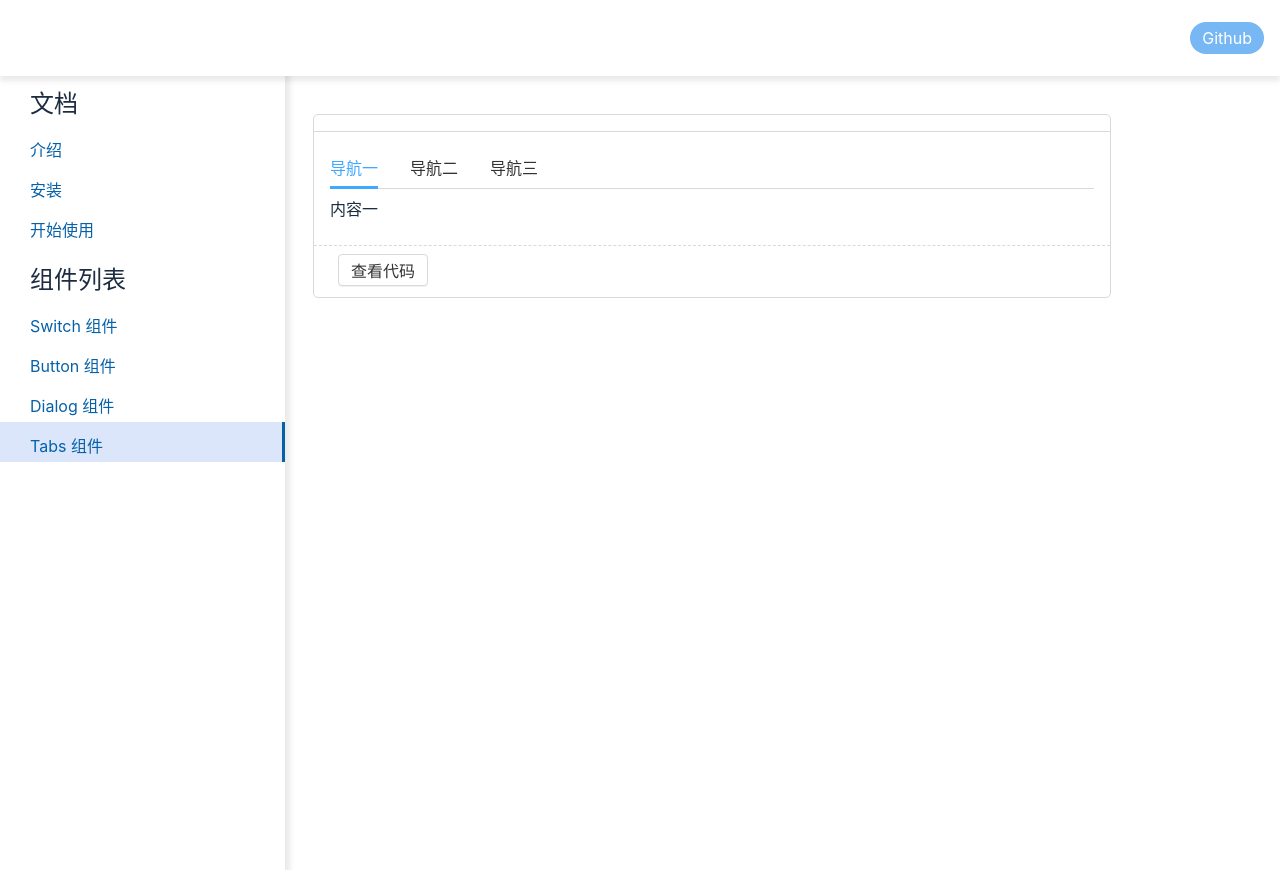
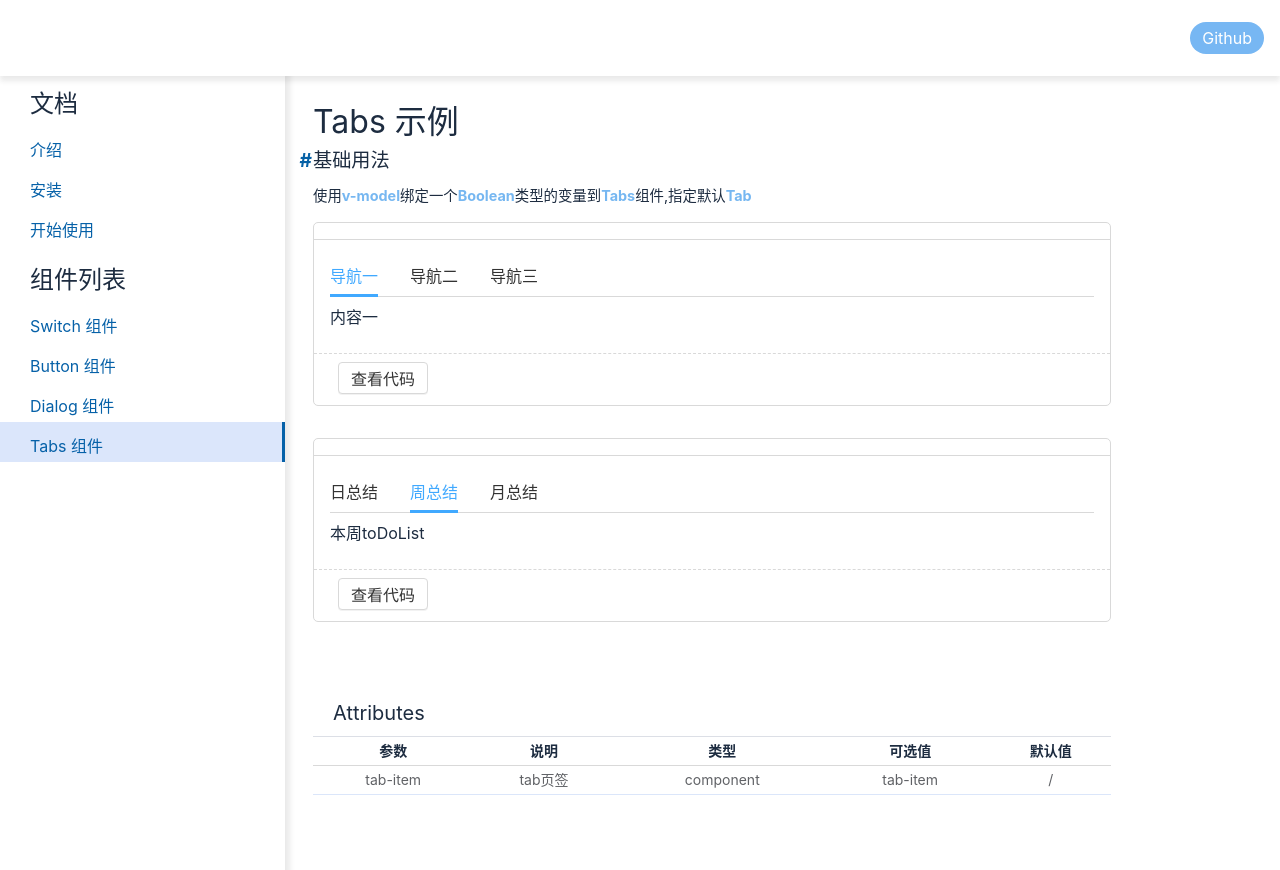
Before and after one commit to KoraSun/KWheels, a Vue app: page /#/doc/tabs in a window 1280 px wide. Built offline with nearby package versions, Linux system fonts and the light colour scheme.

Commit message:
增加描述

```diff
--- a/src/components/Attr.vue
+++ b/src/components/Attr.vue
@@ -3,12 +3,12 @@
         <h2>Attributes</h2>
         <table class="attr-table">
             <thead>
-                <tr class="actions">
+                <tr class="title">
                     <th v-for="column in columns" :key="column.title">{{column.title}}</th>
                 </tr>
             </thead>
             <tbody>
-                <tr v-for="item in data" :key="item">
+                <tr v-for="item in data" :key="item" class="content">
                     <td v-for="value in item" :key="value.params"
                      class="ko-attr-title td"
                     > {{value}}</td>
@@ -34,7 +34,7 @@
 
 <style lang="scss" scoped>
 .ko-attr {
-    border:1px solid #d9d9d9;
+
     margin: 68px 0 32px;
     max-width: 85%;
     border-radius: 5px;
@@ -51,9 +51,15 @@
     font-size: 14px;
     margin-bottom: 45px;
     line-height: 2em;
-    .actions{
+    .title{
         padding: 8px 16px;
         border-bottom: 1px solid #d9d9d9;
+
+    }
+
+    .content{
+        border-bottom: 1px solid #dbe6fa;
+
     }
     .ko-attr-title {
         text-align: center;
--- a/src/components/ButtonDemo.vue
+++ b/src/components/ButtonDemo.vue
@@ -1,11 +1,47 @@
 <template>
     <div>
+    <h1 class="first-title">Button 示例</h1>
+    <section class="second-title">
+      <h2>基础用法</h2>
+      <p>
+        使用<span>theme</span>属性改变<span>Button</span>组件的基础样式，以此适应<span>Button</span>组件的在不同情景下的使用
+      </p>
+    </section>
       <Demo :component="ButtonTheme" />
+
+    <section class="second-title">
+      <h2>支持Size</h2>
+      <p>
+        使用<span>Size</span>属性改变<span>Button</span>组件的大小，以此满足<span>Button</span>组件的在不同页面下的使用
+      </p>
+    </section>
       <Demo :component="ButtonSize" />
+
+    <section class="second-title">
+      <h2>支持Level</h2>
+      <p>
+        使用<span>Level</span>属性改变<span>Button</span>组件的颜色，以此凸显<span>Button</span>组件的不同优先级
+      </p>
+    </section>
       <Demo :component="ButtonLevel"/>
+
+     <section class="second-title">
+      <h2>支持Disabled</h2>
+      <p>
+        使用<span>disabled</span>属性<span>禁用Button</span>组件的点击事件，适用于<span>Button</span>组件的不被允许点击的情景
+      </p>
+    </section>
       <Demo :component="ButtonDisabled"/>
+
+    <section class="second-title">
+      <h2>支持Loading</h2>
+      <p>
+        使用<span>loading</span>属性显示<span>Button</span>组件正在<span>加载中</span>
+      </p>
+    </section>
       <Demo :component="ButtonLoading"/>
     </div>
+       <Attr :columns="columns" :data="data"/>
 </template>
 
 <script lang ="ts">
@@ -16,15 +52,58 @@ import ButtonSize from './Buttons/ButtonSize.vue'
 import ButtonLevel from './Buttons/ButtonLevel.vue'
 import ButtonDisabled from './Buttons/ButtonDisabled.vue'
 import ButtonLoading from './Buttons/ButtonLoading.vue'
+import Attr from './Attr.vue'
+import {columns} from '../lib/data'
+import {ref} from 'vue'
+
     export default {
-        components:{Demo,Button},
+        components:{Demo,Button,Attr},
         setup(){
+             const data = ref([
+                {
+                    params: 'theme',
+                    desc: '按钮颜色',
+                    type: 'string',
+                    select: 'primary / info / link',
+                    default: 'default',
+                },
+                {
+                    params: 'size',
+                    desc: '尺寸大小',
+                    type: 'string',
+                    select: 'small / normal / large',
+                    default: 'normal',
+                },
+                 {
+                    params: 'level',
+                    desc: '优先级',
+                    type: 'string',
+                    select: 'warning/primary/danger',
+                    default: 'primary',
+                },
+                 {
+                    params: 'disabled',
+                    desc: '是否禁止点击',
+                    type: 'boolean',
+                    select: 'false / true',
+                    default: 'false',
+                },
+                {
+                    params: 'loading',
+                    desc: '是否加载',
+                    type: 'boolean',
+                    select: 'false / true',
+                    default: 'false',
+                }
+                ]);
             return{
                 ButtonTheme,
                 ButtonSize,
                 ButtonLevel,
                 ButtonDisabled,
-                ButtonLoading
+                ButtonLoading,
+                columns,
+                data
             }
 
         },
--- a/src/components/DialogDemo.vue
+++ b/src/components/DialogDemo.vue
@@ -1,8 +1,38 @@
 <template>
-     <Demo :component="DialogNormal"/>
-     <Demo :component="DialogOverlay" />
-     <Demo :component="DialogInfo"/>
-     <Demo :component="DialogOneStep" />
+        <h1 class="first-title">Dialog 示例</h1>
+
+        <section class="second-title">
+        <h2>基础用法</h2>
+        <p>
+        使用<span>v-model</span>绑定一个<span>Boolean</span>类型的变量到<span>Dialog</span>组件，确定和取消按钮都支持<span>事件传递</span>，标题和内容支持父组件<span>自定义</span>
+        </p>
+        </section>
+        <Demo :component="DialogNormal"/>
+
+        <section class="second-title">
+        <h2>支持 closeOnClickOverlay</h2>
+        <p>
+        在<span>Dialog</span>组件中添加<span>closeOnClickOverlay</span>属性，以此来决定是否通过<span>点击遮罩层</span>关闭<span>Dialog</span>组件
+        </p>
+        </section>
+        <Demo :component="DialogOverlay" />
+
+        <section class="second-title">
+        <h2>信息确认类型</h2>
+        <p>
+         只保留<span>Dialog</span>组件的确认按钮，支持<span>传递事件</span>，适用于需要确认某些用户数据的场景
+
+        </p>
+        </section>
+        <Demo :component="DialogInfo"/>
+
+        <section class="second-title">
+        <h2>利用TS打开 Dialog</h2>
+        <p>引入<span>openDialog</span>模块创建一个<span>Dialog</span>组件</p>
+        </section>
+        <Demo :component="DialogOneStep" />
+
+        <Attr :columns="columns" :data="data"/>
 </template>
 
 <script lang="ts">
@@ -13,14 +43,50 @@ import DialogInfo from './Dialogs/DialogInfo.vue'
 import DialogNormal from './Dialogs/DialogNormal.vue'
 import DialogOverlay from './Dialogs/DialogOverlay.vue'
 import DialogOneStep from './Dialogs/DialogOneStep.vue'
+import Attr from './Attr.vue'
+import {columns} from '../lib/data'
+import {ref} from 'vue'
 export default {
-        components:{Dialog,Button,Demo},
+        components:{Dialog,Button,Demo,Attr},
         setup(){
+          const data= ref([
+                {
+                  params:'visible',
+                  desc:'是否展示',
+                  type:'boolean',
+                  select:'true/false',
+                  default:'false'
+                },
+                {
+                   params: 'closeOnClickOverlay',
+                   desc: '是否允许点击遮罩层关闭',
+                   type: 'boolean',
+                   select: 'true / false',
+                   default: 'true',
+                },
+                {
+                   params: 'ok',
+                   desc: '确认触发事件',
+                   type: 'function',
+                   select:'/',
+                   default: '/',
+                },
+                {
+                   params: 'cancel',
+                   desc: '取消触发事件',
+                   type: 'function',
+                   select:'/',
+                   default: '/',
+                },
+
+                ])
             return {
                 DialogInfo,
                 DialogNormal,
                 DialogOverlay,
-                DialogOneStep}
+                DialogOneStep,
+                columns,
+                data}
         }
 }
 </script>
--- /dev/null
+++ b/src/components/Tabs/TabsNormal2.vue
@@ -0,0 +1,25 @@
+<demo>
+其他场景tabs
+</demo>
+
+<template>
+    <div>
+        <Tabs v-model:selected="selected">
+        <Tab title="日总结">今日toDoList</Tab>
+        <Tab title="周总结" >本周toDoList</Tab>
+        <Tab title="月总结" >本月总结</Tab>
+        </Tabs>
+    </div>
+</template>
+<script lang="ts">
+import Tabs from '../../lib/Tabs.vue'
+import Tab from '../../lib/Tab.vue'
+import { ref } from 'vue'
+    export default {
+        components:{Tabs,Tab},
+        setup(){
+           const selected=ref('周总结')
+           return {selected}
+        }
+    }
+</script>
--- a/src/components/TabsDemo.vue
+++ b/src/components/TabsDemo.vue
@@ -1,5 +1,16 @@
 <template>
+    <h1>Tabs 示例</h1>
+    <section class="second-title">
+        <h2>基础用法</h2>
+        <p>
+        使用<span>v-model</span>绑定一个<span>Boolean</span>类型的变量到<span>Tabs</span>组件,指定默认<span
+        >Tab</span
+        >
+        </p>
+    </section>
     <Demo :component="TabsNormal"/>
+    <Demo :component="TabsNormal2"/>
+     <Attr :columns="columns" :data="data"/>
 </template>
 
 <script lang="ts">
@@ -7,10 +18,23 @@ import Tabs from '../lib/Tabs.vue'
 import Tab from '../lib/Tab.vue'
 import Demo from './Demo.vue'
 import TabsNormal from '../components/Tabs/TabsNormal.vue'
+import TabsNormal2 from '../components/Tabs/TabsNormal2.vue'
+import Attr from './Attr.vue'
+import {columns} from '../lib/data'
+import {ref} from 'vue'
     export default {
-        components:{Tabs,Tab,Demo},
+        components:{Tabs,Tab,Demo,Attr},
         setup(){
-           return {TabsNormal}
+            const data = ref([
+            {
+                params: 'tab-item',
+                desc: 'tab页签',
+                type: 'component',
+                select: 'tab-item',
+                default: '/',
+            },
+            ]);
+           return {TabsNormal,TabsNormal2,columns,data}
         }
     }
 </script>
```
